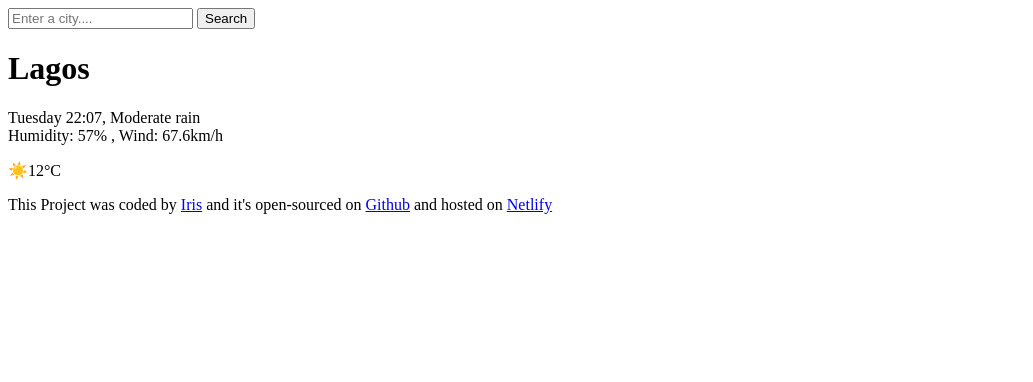
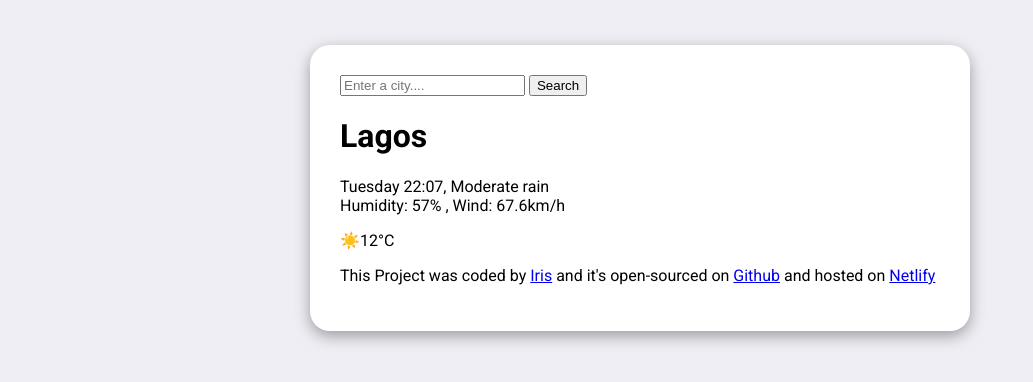
Before and after one commit to Dhe-Iris/weather_app, a plain HTML site: page index.html in a window 1280 px wide. Shown: the whole page, without its empty margins (0-1033 px from the left). Drawn offline with Linux system fonts and the light colour scheme.

Commit message:
styled the main container and added custom font

```diff
--- a/index.html
+++ b/index.html
@@ -3,9 +3,17 @@
   <head>
     <meta charset="UTF-8" />
     <meta name="viewport" content="width=device-width, initial-scale=1.0" />
+    <link rel="preconnect" href="https://fonts.googleapis.com" />
+    <link rel="preconnect" href="https://fonts.gstatic.com" crossorigin />
+    <link
+      href="https://fonts.googleapis.com/css2?family=Roboto:ital,wght@0,100;0,300;0,400;0,500;0,700;0,900;1,100;1,300;1,400;1,500;1,700;1,900&display=swap"
+      rel="stylesheet"
+    />
+    <link rel="stylesheet" href="styles.css" />
     <title>Weather Forecast</title>
   </head>
   <body>
+    <div class="app-body">
       <header>
         <form action="">
           <input type="search" placeholder="Enter a city...." required />
@@ -24,9 +32,10 @@
       </main>
       <footer>
         <p>
-        This Project was coded by <a href="#">Iris</a> and it's open-sourced on
-        <a href="#">Github</a> and hosted on <a href="#">Netlify</a>
+          This Project was coded by <a href="#">Iris</a> and it's open-sourced
+          on <a href="#">Github</a> and hosted on <a href="#">Netlify</a>
         </p>
       </footer>
+    </div>
   </body>
 </html>
--- a/styles.css
+++ b/styles.css
@@ -0,0 +1,16 @@
+body {
+  background-color: #efeef4;
+  font-family: "Roboto", serif;
+  font-optical-sizing: auto;
+  font-weight: 400;
+  font-style: normal;
+  font-variation-settings: "wdth" 100;
+}
+.app-body {
+  background-color: white;
+  max-width: 600px;
+  margin: 45px auto;
+  padding: 30px;
+  box-shadow: rgba(0, 0, 0, 0.35) 0px 5px 15px;
+  border-radius: 20px;
+}
```
Lines whose indentation alone changed are shown as unchanged.
